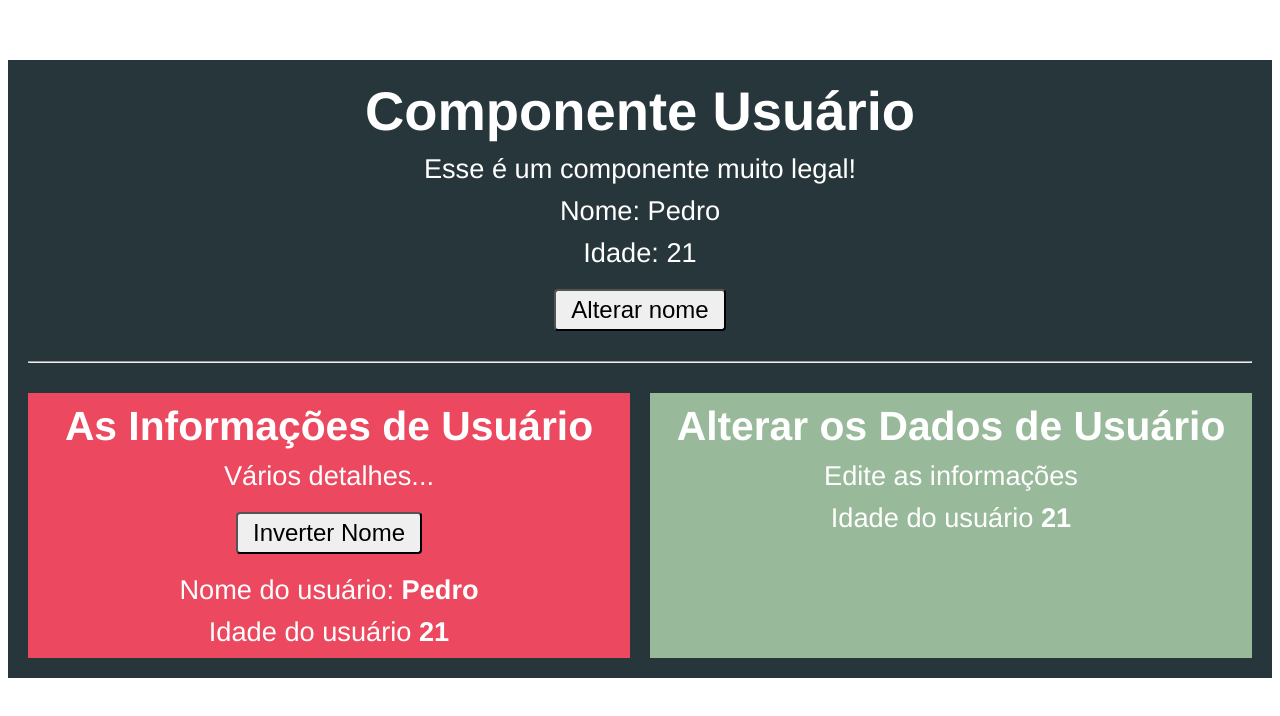
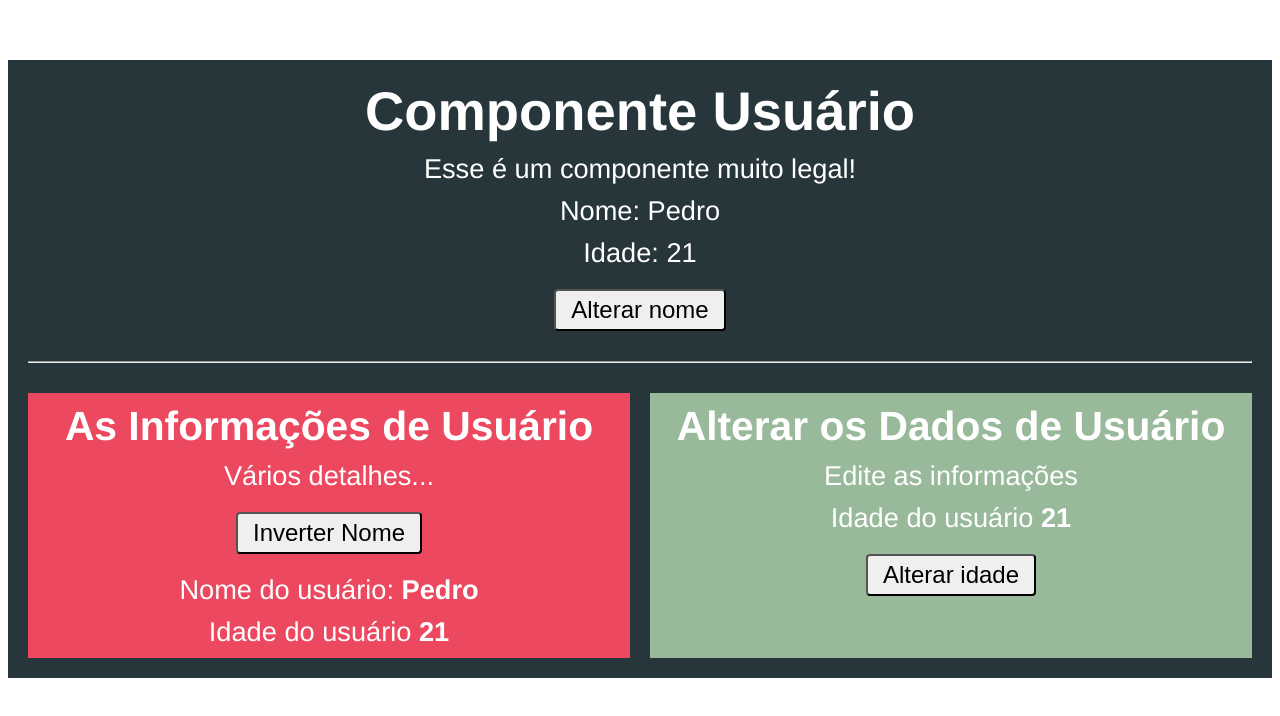
Before and after one commit to CastroFilipe/Curso-Vue-JS-2-O-Guia-Completo, a Vue app in the folder secao-8-comunicacao-componentes/comunicacao/: page / in a window 1280 px wide. Shown: the top 716 px of the page. Built offline with nearby package versions, Linux system fonts and the light colour scheme.

Commit message:
comunicação entre componentes irmãos

```diff
--- a/secao-8-comunicacao-componentes/comunicacao/src/components/Usuario.vue
+++ b/secao-8-comunicacao-componentes/comunicacao/src/components/Usuario.vue
@@ -11,7 +11,7 @@
             <app-usuario-info
                 v-bind:nome="nome" @nomeInverteu="nome = $event" :idade="idade"
             />
-            <app-usuario-editar :idade="idade"/>
+            <app-usuario-editar :idade="idade" @alterouIdade="idade = $event"/>
         </div>
     </div>
 </template>
--- a/secao-8-comunicacao-componentes/comunicacao/src/components/UsuarioEditar.vue
+++ b/secao-8-comunicacao-componentes/comunicacao/src/components/UsuarioEditar.vue
@@ -3,6 +3,7 @@
         <h2>Alterar os Dados de Usuário</h2>
         <p>Edite as informações</p>
         <p>Idade do usuário <strong>{{idade}}</strong></p>
+        <button @click="alterarIdade">Alterar idade</button>
     </div>
 </template>
 
@@ -10,7 +11,13 @@
 export default {
     props: {
         idade: Number
-    }
+    },
+    methods: {
+        alterarIdade(){
+            this.idade++
+            this.$emit('alterouIdade', this.idade)
+        }
+    },
 }
 </script>
 
```
